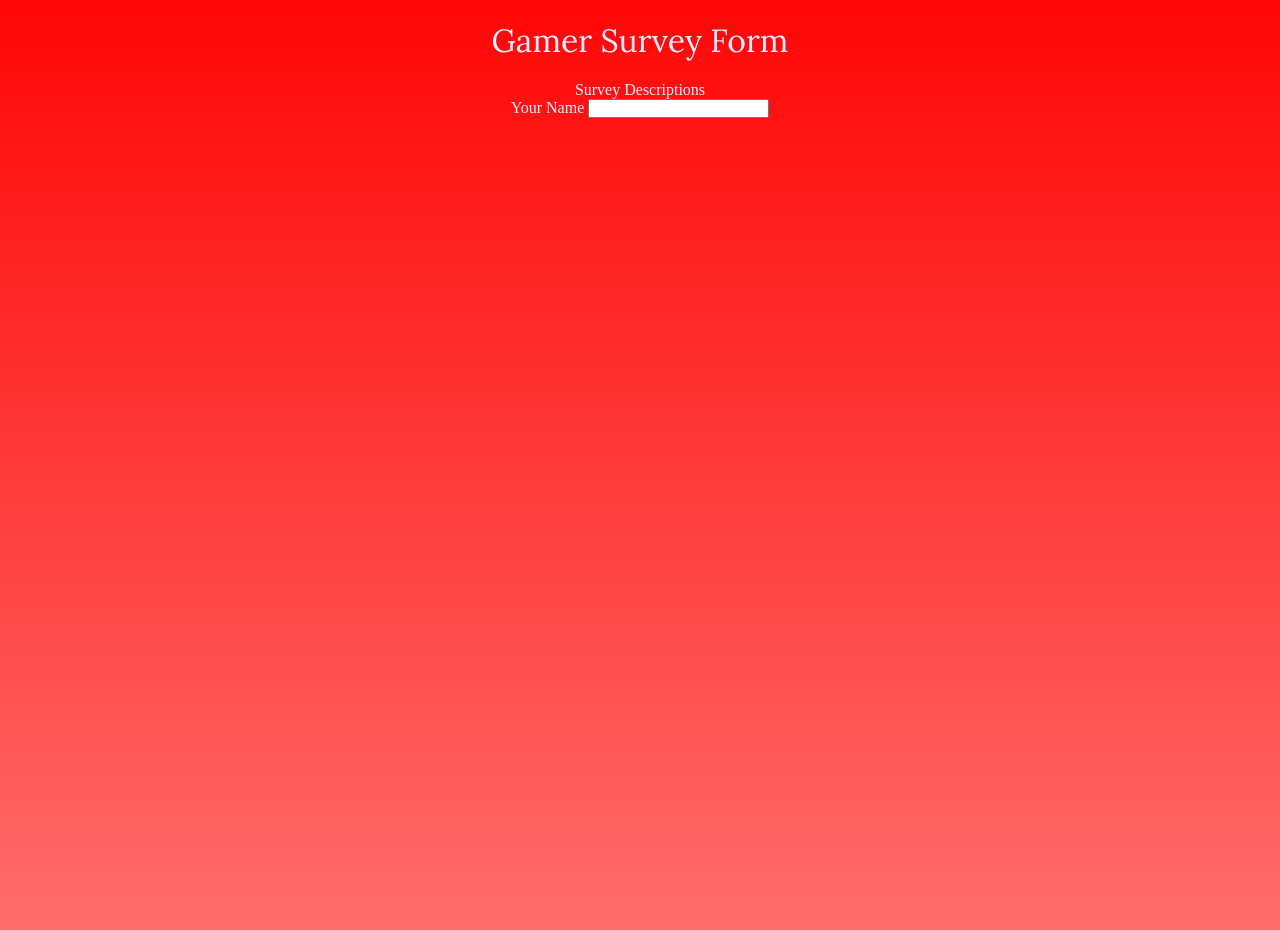
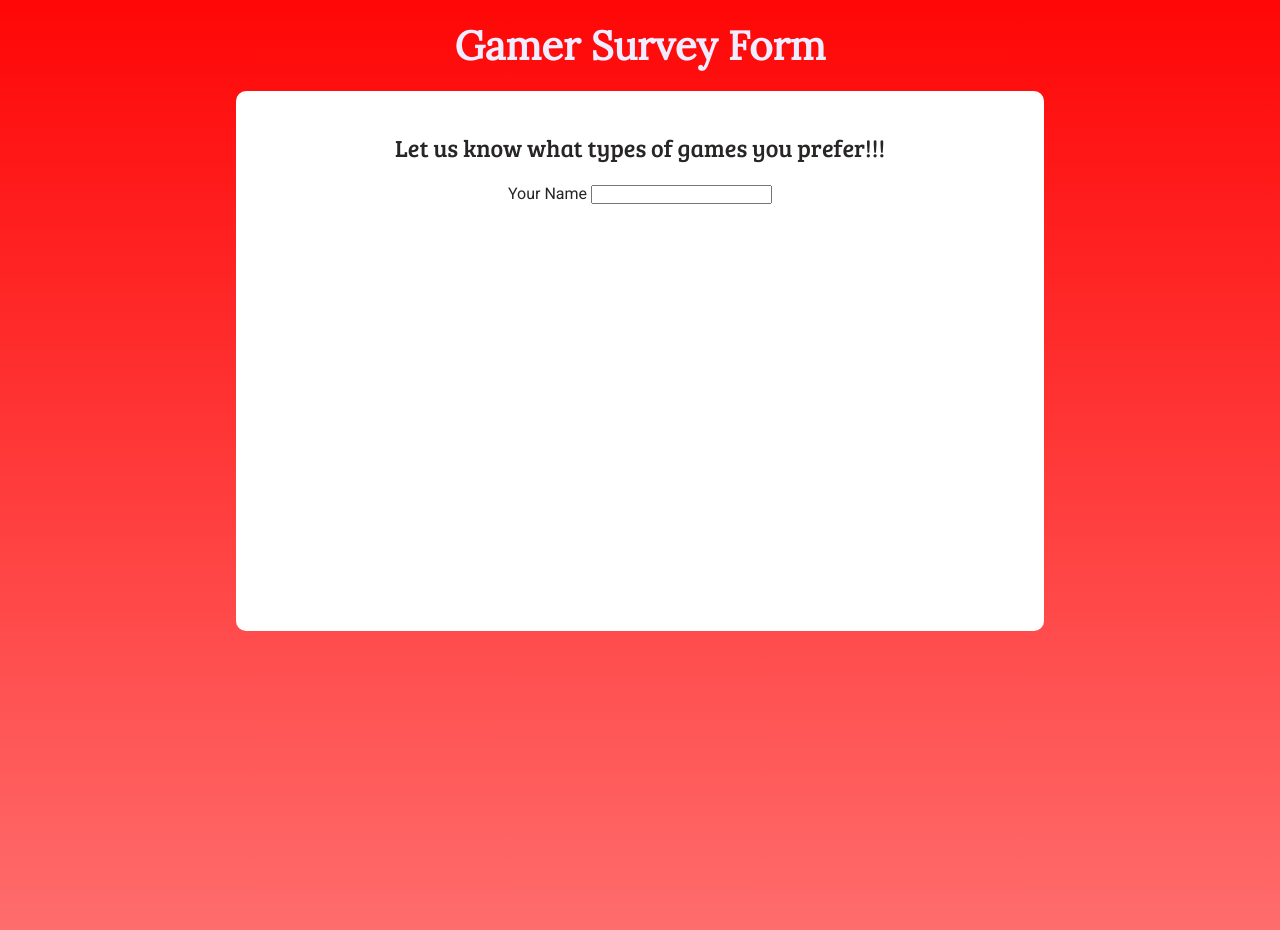
Before and after one commit to grimeswong/SurveyForm_FCC, a plain HTML site: page index.html in a window 1280 px wide. Drawn offline with Linux system fonts and the light colour scheme.

Commit message:
ST-002: Style the form and description

```diff
--- a/css/style.css
+++ b/css/style.css
@@ -16,6 +16,32 @@ main {
 
 #title {
   padding: 20px 0;
-  font-size: 2em;
+  font-size: 2.5em;
   font-family: Lora, serif;
+  font-weight: bold;
 }
+
+#survey-form {
+  width: 60%;
+  margin: 0 auto;
+  padding: 20px 20px;
+  min-height: 500px;
+  color: rgb(40, 37, 37);
+  background-color: rgb(255, 255, 255);
+  border-radius: 10px;
+  font-size: 1em;
+  font-family: Roboto, sans-serif;
+  /* font-weight: bold; */
+}
+
+@media (min-width: 768px) and (max-width: 1199px) {
+  #survey-form {
+    width: 80%;
+  }
+}
+
+#description {
+  padding: 20px;
+  font-size: 1.5em;
+  font-family: "Bree Serif",serif;
+}
--- a/index.html
+++ b/index.html
@@ -5,14 +5,14 @@
   <meta name="viewport" content="width=device-width, initial-scale=1.0">
   <meta http-equiv="X-UA-Compatible" content="ie=edge">
   <link rel="stylesheet" href="./css/style.css">
-  <link rel="stylesheet" href="https://fonts.googleapis.com/css?family=Lora">
+  <link rel="stylesheet" href="https://fonts.googleapis.com/css?family=Lora|Bree+Serif|Roboto|Roboto:bold">
   <title>Gamer Survey Form - Grimes Wong - Freecodecamp</title>
 </head>
 <body>
   <main>
     <div id="title">Gamer Survey Form</div>
     <section id="survey-form">
-      <div id="description">Survey Descriptions</div>
+      <div id="description">Let us know what types of games you prefer!!!</div>
       <form action="">
           <label for="" class="label" id="name">Your Name</label>
           <input type="text" class="inputfield" id="name" name="name">
```
